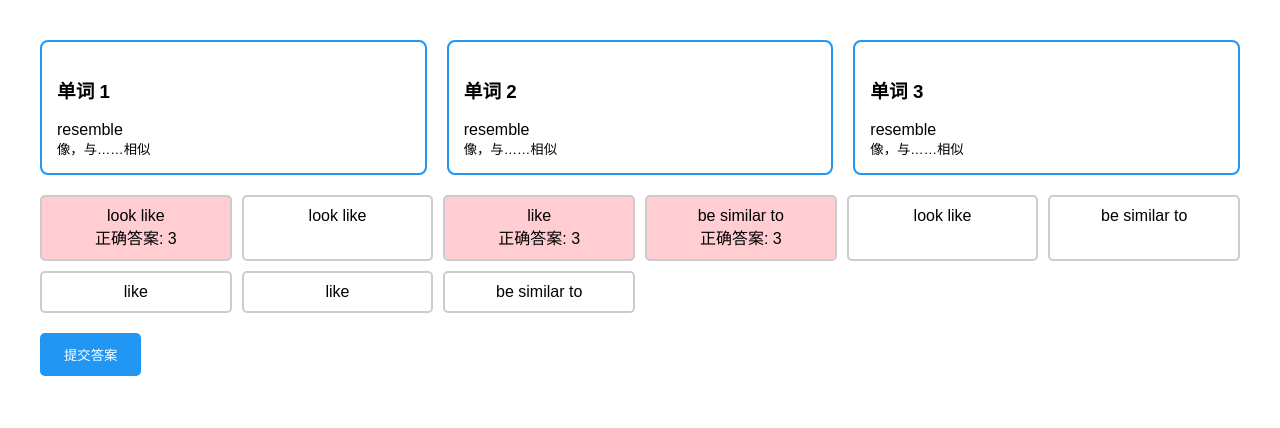
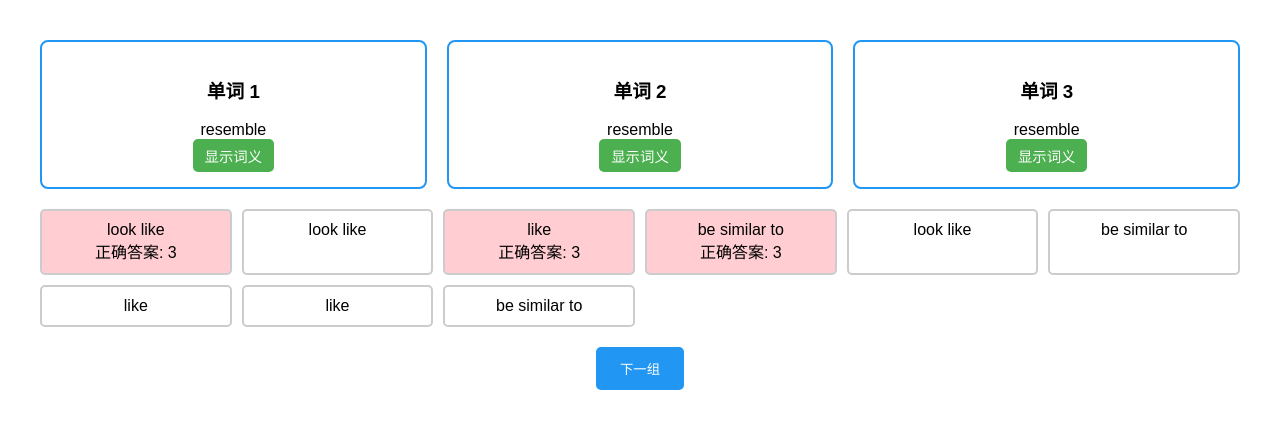
Before and after one commit to RonaldLN/538-Memory-Training, a plain HTML site: page index.html in a window 1280 px wide. Both pictures are taken after a click on the button "提交答案". Drawn offline with Linux system fonts and the light colour scheme.

Commit message:
Add definition display button and change automatic 3-second progression to manual click for next training by Deepseek

```diff
--- a/index.html
+++ b/index.html
@@ -43,6 +43,7 @@
             border: none;
             border-radius: 5px;
             cursor: pointer;
+            margin: 0 5px;
         }
         .current-words {
             display: flex;
@@ -54,13 +55,29 @@
             border: 2px solid #2196F3;
             border-radius: 8px;
             flex: 1;
+            text-align: center;
+        }
+        .definition-btn {
+            background: #4CAF50;
+            padding: 6px 12px;
+            font-size: 0.9em;
+        }
+        .button-group {
+            display: flex;
+            justify-content: center;
+            gap: 15px;
+            margin-top: 20px;
         }
     </style>
 </head>
 <body>
     <div class="current-words" id="currentWords"></div>
     <div class="options-grid" id="optionsGrid"></div>
-    <button onclick="checkAnswers()">提交答案</button>
+
+    <div class="button-group">
+        <button onclick="checkAnswers()" id="submitBtn">提交答案</button>
+        <button onclick="prepareBatch()" id="nextBtn" style="display: none;">下一组</button>
+    </div>
 
     <script>
         // 示例数据 - 需要替换为完整数据
@@ -109,6 +126,10 @@
                     .slice(0, 30 - correctOptions.length)
             ).sort(() => Math.random() - 0.5);
 
+            // 重置界面状态
+            userAnswers = {};
+            document.getElementById('submitBtn').style.display = 'inline-block';
+            document.getElementById('nextBtn').style.display = 'none';
             renderInterface();
         }
 
@@ -120,7 +141,8 @@
                 <div class="word-card">
                     <h3>单词 ${index+1}</h3>
                     <div>${word}</div>
-                    <small>${wordData[word].词义}</small>
+                    <button class="definition-btn" onclick="toggleDefinition(${index})">显示词义</button>
+                    <small style="display: none;">${wordData[word].词义}</small>
                 </div>
             `).join('');
 
@@ -135,6 +157,15 @@
                     ${selected ? `<div>${selected}</div>` : ''}
                 </div>`;
             }).join('');
+        }
+
+        // 切换词义显示
+        function toggleDefinition(index) {
+            const wordCard = document.querySelectorAll('.word-card')[index];
+            const definition = wordCard.querySelector('small');
+            const button = wordCard.querySelector('button');
+            definition.style.display = definition.style.display === 'none' ? 'block' : 'none';
+            button.textContent = definition.style.display === 'none' ? '显示词义' : '隐藏词义';
         }
 
         // 切换答案选择
@@ -176,12 +207,9 @@
                 }
             });
 
-            // 准备下一批
-            setTimeout(() => {
-                userAnswers = {};
-                if(candidatePool.length < 3) initCandidatePool();
-                prepareBatch();
-            }, 3000);
+            // 切换按钮状态
+            document.getElementById('submitBtn').style.display = 'none';
+            document.getElementById('nextBtn').style.display = 'inline-block';
         }
 
         // 初始化启动
```
